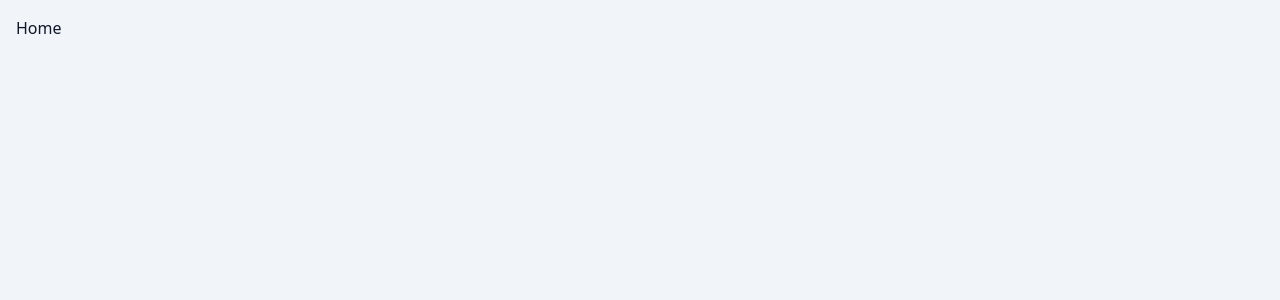
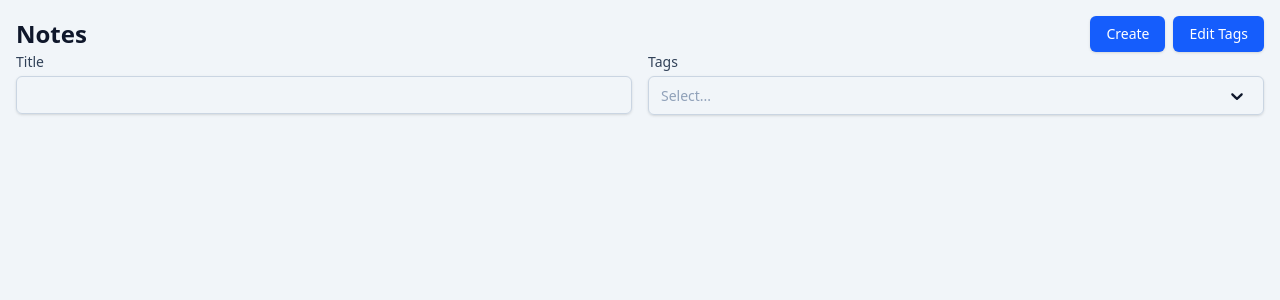
Before and after one commit to QuintonEL/mtg-deck-notes, a React (Vite) app: page / in a window 1280 px wide. Shown: the top 300 px of the page. Built offline with nearby package versions, Linux system fonts and the light colour scheme.

Commit message:
added title and tags selector to home page

```diff
--- a/src/App.tsx
+++ b/src/App.tsx
@@ -3,6 +3,7 @@ import { NewNote } from "./NewNote";
 import { useLocalStorage } from "./useLocalStorage";
 import { useMemo } from "react";
 import { v4 as uuidV4 } from "uuid";
+import { NoteList } from "./NoteList";
 
 export type Note = {
   id: string;
@@ -58,7 +59,7 @@ export default function App() {
   return (
     <div className="container mx-auto p-4">
       <Routes>
-        <Route path="/" element={<h1>Home</h1>} />
+        <Route path="/" element={<NoteList availableTags={tags} />} />
         <Route
           path="/new"
           element={
--- a/src/NoteForm.tsx
+++ b/src/NoteForm.tsx
@@ -1,5 +1,5 @@
 import CreatableReactSelect from "react-select/creatable";
-import { Link } from "react-router-dom";
+import { Link, useNavigate } from "react-router-dom";
 import { useRef } from "react";
 import { NoteData, Tag } from "./App";
 import { useState } from "react";
@@ -15,6 +15,7 @@ export function NoteForm({ onSubmit, onAddTag, availableTags }: NoteFormProps) {
   const titleRef = useRef<HTMLInputElement>(null);
   const markdownRef = useRef<HTMLTextAreaElement>(null);
   const [selectedTags, setSelectedTags] = useState<Tag[]>([]);
+  const navigate = useNavigate();
 
   function handleSubmit(e: React.FormEvent) {
     e.preventDefault();
@@ -22,8 +23,10 @@ export function NoteForm({ onSubmit, onAddTag, availableTags }: NoteFormProps) {
     onSubmit({
       title: titleRef.current!.value,
       markdown: markdownRef.current!.value,
-      tags: [],
+      tags: selectedTags,
     });
+
+    navigate("..");
   }
 
   return (
--- /dev/null
+++ b/src/NoteList.tsx
@@ -0,0 +1,128 @@
+import { Link } from "react-router-dom";
+import { v4 as uuidv4 } from "uuid";
+import ReactSelect from "react-select/creatable";
+import { useState } from "react";
+import { Tag } from "./App";
+
+type NoteListProps = {
+  availableTags: Tag[];
+};
+
+export function NoteList({ availableTags }: NoteListProps) {
+  const [selectedTags, setSelectedTags] = useState<Tag[]>([]);
+  const [title, setTitle] = useState("");
+
+  return (
+    <>
+      <div className="flex items-center justify-between">
+        <h1 className="text-2xl font-semibold">Notes</h1>
+
+        <div className="flex items-center gap-2">
+          <Link to="/new">
+            <button
+              className="rounded-md bg-blue-600 px-4 py-2 text-sm font-medium text-white shadow-sm
+                   hover:bg-blue-700 focus:outline-none focus:ring-2 focus:ring-blue-500"
+            >
+              Create
+            </button>
+          </Link>
+          <button
+            type="button"
+            className="rounded-md bg-blue-600 px-4 py-2 text-sm font-medium text-white shadow-sm
+                   hover:bg-blue-700 focus:outline-none focus:ring-2 focus:ring-blue-500"
+          >
+            Edit Tags
+          </button>
+        </div>
+      </div>
+      <form className="space-y-4">
+        <div className="grid grid-cols-1 md:grid-cols-2 gap-4">
+          <div>
+            <label
+              htmlFor="title"
+              className="block text-sm font-medium text-slate-700"
+            >
+              Title
+            </label>
+            <input
+              id="title"
+              type="text"
+              value={title}
+              onChange={(e) => setTitle(e.target.value)}
+              required
+              className="mt-1 w-full rounded-md border border-slate-300 px-3 py-2 text-sm shadow-sm focus:border-blue-500 focus:ring focus:ring-blue-500/50"
+            />
+          </div>
+          <div>
+            <label
+              htmlFor="tags"
+              className="block text-sm font-medium text-slate-700"
+            >
+              Tags
+            </label>
+            <ReactSelect
+              onCreateOption={(label) => {
+                const newTag = { id: uuidv4(), label };
+                setSelectedTags((prev) => [...prev, newTag]);
+              }}
+              value={selectedTags.map((tag) => ({
+                label: tag.label,
+                value: tag.id,
+              }))}
+              options={availableTags.map((tag) => ({
+                label: tag.label,
+                value: tag.id,
+              }))}
+              onChange={(tags) => {
+                setSelectedTags(
+                  tags.map((tag) => ({ label: tag.label, id: tag.value }))
+                );
+              }}
+              isMulti
+              unstyled
+              classNames={{
+                // outer control (the "input" shell)
+                control: (state) =>
+                  [
+                    "mt-1 w-full rounded-md border text-sm shadow-sm",
+                    state.isFocused
+                      ? "border-blue-500 ring-2 ring-blue-500/50"
+                      : "border-slate-300",
+                  ].join(" "),
+
+                // padding to match your other inputs
+                valueContainer: () => "px-3 py-2 gap-2",
+
+                // placeholder + typed text
+                placeholder: () => "text-slate-400",
+                input: () => "m-0 p-0 leading-normal",
+
+                // tags (for isMulti)
+                multiValue: () => "bg-blue-100 text-blue-700 rounded px-1",
+                multiValueLabel: () => "text-blue-700",
+                multiValueRemove: () => "hover:text-blue-800",
+
+                // dropdown menu
+                menu: () => "mt-1 border border-slate-200 rounded-md shadow-lg",
+                option: (state) =>
+                  `cursor-pointer px-3 py-2 ${
+                    state.isSelected
+                      ? "bg-blue-500 text-white"
+                      : state.isFocused
+                      ? "bg-blue-50"
+                      : ""
+                  }`,
+
+                // indicators
+                indicatorsContainer: () => "pr-2",
+                indicatorSeparator: () => "hidden",
+                clearIndicator: () => "px-2",
+                dropdownIndicator: () => "px-2",
+              }}
+            />
+          </div>
+        </div>
+      </form>
+    </>
+  );
+}
```
